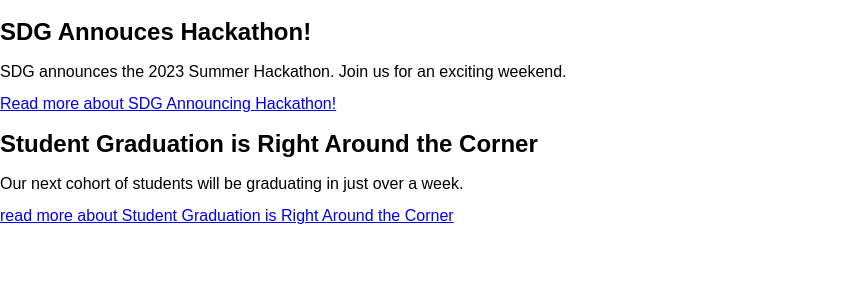
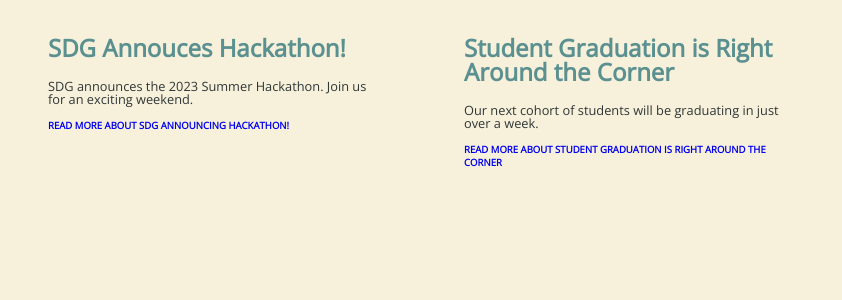
Before and after one commit to 1stNando/ReactIntroArticle, a React (Vite) app: page / in a window 1280 px wide. Shown: the top 300 px of the page, without its empty margins (0-842 px from the left). Built offline with nearby package versions, Linux system fonts and the light colour scheme.

Commit message:
Imported basic css for style. Into index.scss file

```diff
--- a/src/index.scss
+++ b/src/index.scss
@@ -12,11 +12,39 @@
   --tangerine: #f99d1b;
 }
 
+@import url('https://fonts.googleapis.com/css2?family=Open+Sans&display=swap');
+:root {
+  font: 16px / 1 sans-serif;
+}
 html {
   height: 100%;
 }
-
 body {
+  font-family: 'Open Sans', sans-serif;
   margin: 0;
   min-height: 100%;
+  background-color: #f7f0da;
+  color: #2f3737;
 }
+article {
+  max-width: 20rem;
+  padding: 1rem 3rem;
+  font-size: 0.8rem;
+}
+article .read-more {
+  font-size: 0.6rem;
+}
+article h2 {
+  font-size: 1.5rem;
+  color: #5a9090;
+}
+main {
+  display: flex;
+  flex-wrap: wrap;
+}
+.read-more {
+  text-transform: uppercase;
+  font-size: 0.8rem;
+  font-weight: 800;
+  text-decoration: none;
+}
```
